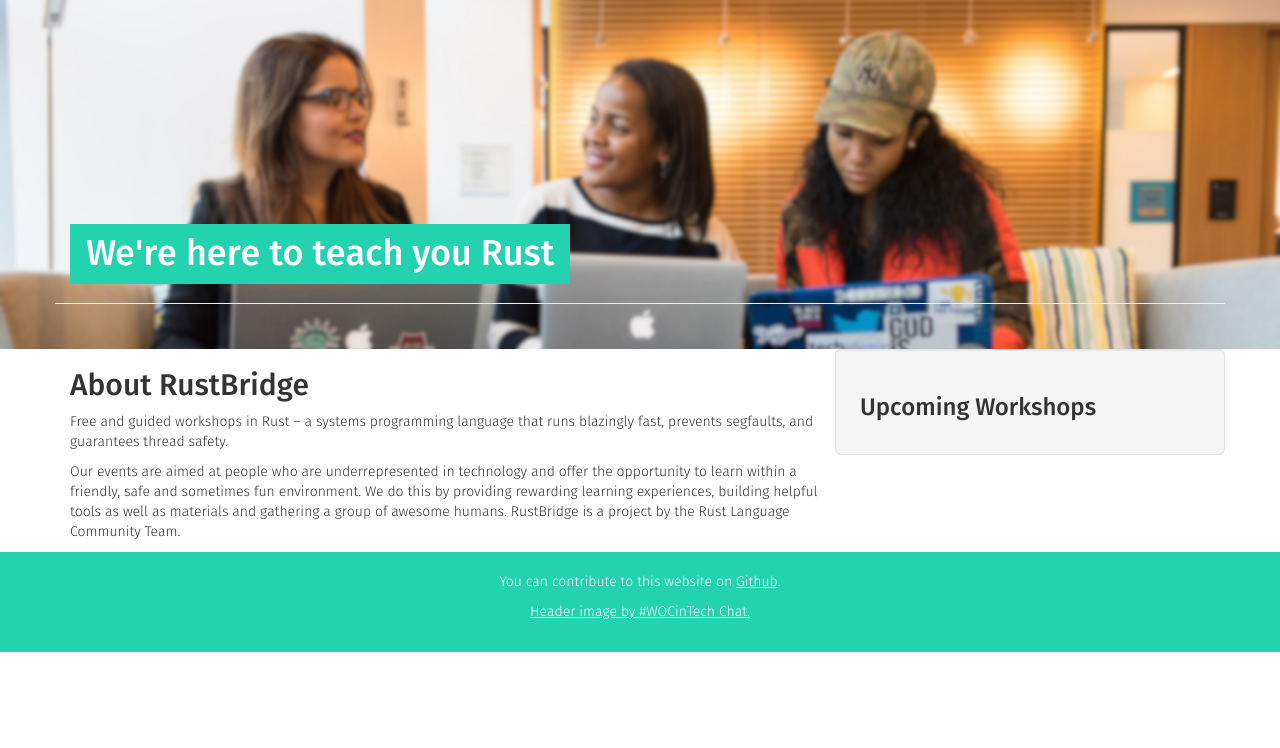
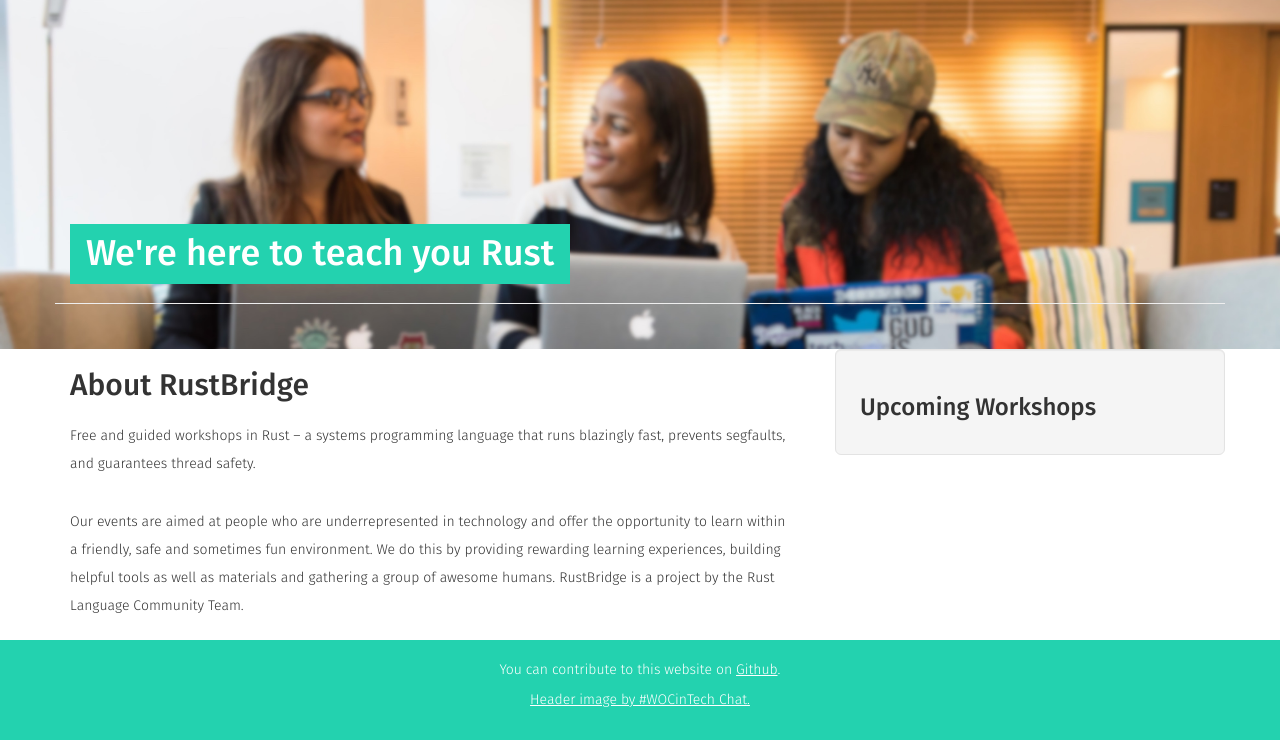
Before and after one commit to rustbridge/website, a Node project: template templates/index.mustache in a window 1280 px wide. Shown: the part 52-800 px from the top of the page. Run offline with Node 20 templates, Linux system fonts and the light colour scheme; the template is opened without the code that fills it, so the values that code supplies are empty; some libraries are stand-ins or nearby versions.

Commit message:
feat(styles): add styles for about section

```diff
--- a/public/styles/custom.css
+++ b/public/styles/custom.css
@@ -36,6 +36,11 @@
   font-weight: 300;
 }
 
+#about p {
+  line-height: 2em;
+  padding: 10px 25px 10px 0;
+}
+
 .background {
   background-image: url(../img/wocintech.jpg);
   background-size: cover;
--- a/templates/index.mustache
+++ b/templates/index.mustache
@@ -10,7 +10,7 @@
     {{> header }}
     <div class="container">
       <div class="row">
-        <div class="col-md-8">
+        <div class="col-md-8" id="about">
           <h2>About RustBridge</h2>
           {{> about }}
         </div>
```
